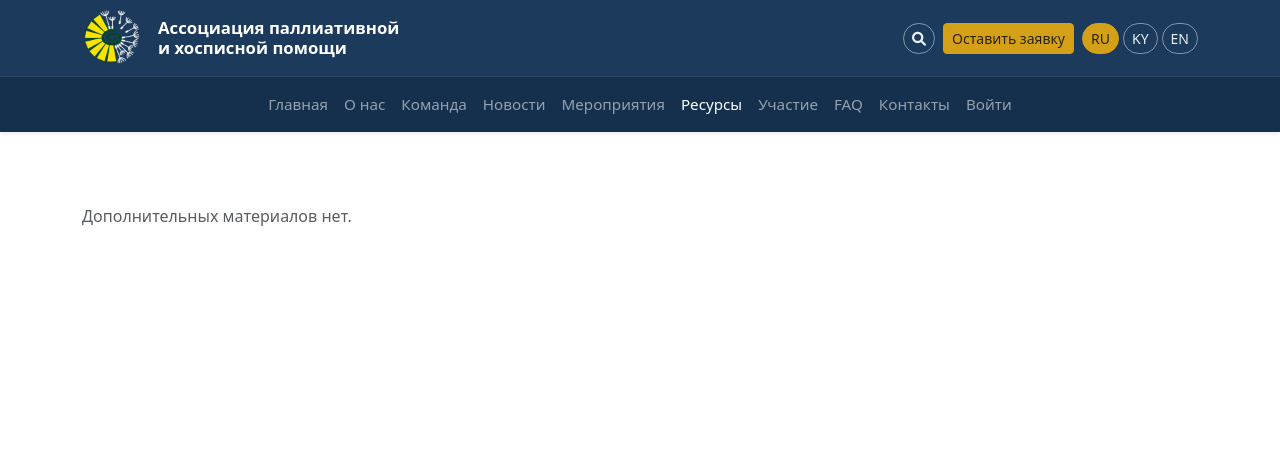
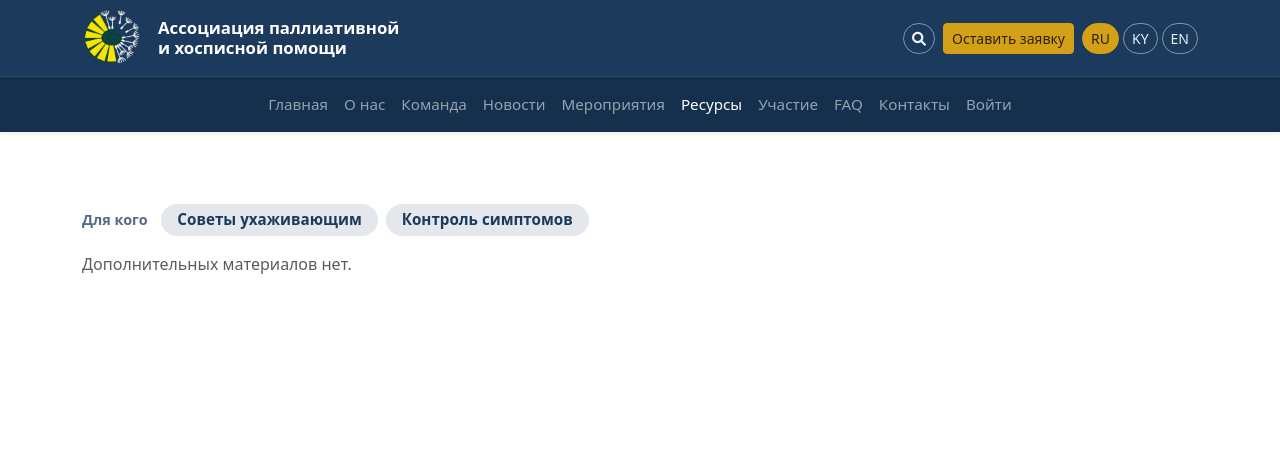
Before and after one commit to ramazantoichuev/palliativ, a Django app: page /resources/kak-kontrolirovat-bol-doma/ in a window 1280 px wide. Shown: the top 473 px of the page. Run offline with Django 5.2, Linux system fonts and the light colour scheme; data comes from the database, SQL or seed files in the repository; data that the repository does not hold is empty; parts of the project's set-up code (start-up, migrations or seed data) failed here and were passed over; some libraries are stand-ins or nearby versions.

Commit message:
Ресурсы: названия и иконки файлов, картинки и теги на странице материала
- перенести public_kind и public_name из Resource в ResourceFile, добавить public_stem
- Resource.public_images: картинки видны на странице (lazy, alt без расширения, оригинал в новой вкладке)
- строки «Для кого» и «Симптомы» с переводом на KY и EN, prefetch_related в ResourceDetailView
- стили тегов и строки файла, исправлена невидимая иконка PDF
- общие помощники тестов в resources/tests/helpers.py, тесты страницы материала
- обновлены .po и .mo

```diff
--- a/main/static/main/css/home-cards.css
+++ b/main/static/main/css/home-cards.css
@@ -433,3 +433,62 @@ a.contact-card:focus-visible {
     transition: none !important;
   }
 }
+
+
+/* Resource detail: файлы, картинки, теги */
+.resource-tags__row {
+  display: flex;
+  flex-wrap: wrap;
+  align-items: center;
+  gap: .5rem .85rem;
+  margin-bottom: .75rem;
+}
+.resource-tags__label {
+  flex: 0 0 auto;
+  font-size: .9rem;
+  font-weight: 700;
+  color: color-mix(in srgb, var(--deep-blue, #1b3a5c) 75%, var(--white, #fff));
+}
+.resource-tags__list {
+  display: flex;
+  flex-wrap: wrap;
+  gap: .5rem;
+  min-width: 0;
+  margin: 0;
+  padding: 0;
+  list-style: none;
+}
+.tag-pill {
+  display: inline-block;
+  max-width: 100%;
+  padding: .4rem 1rem;
+  border-radius: 50rem;
+  font-size: .95rem;
+  font-weight: 600;
+  line-height: 1.3;
+  color: var(--deep-blue, #1b3a5c);
+  background: color-mix(in srgb, var(--deep-blue, #1b3a5c) 12%, var(--white, #fff));
+  overflow-wrap: anywhere;
+}
+/* Симптомы — жёлтые «таблетки», как в макете */
+.tag-pill--symptom {
+  color: var(--text-on-mustard, #7a5a00);
+  background: color-mix(in srgb, var(--mustard, #d4a017) 30%, var(--white, #fff));
+}
+
+.resource-image {
+  display: block;
+  max-width: 100%;
+  height: auto;
+  border-radius: .75rem;
+}
+
+/* Строка файла: общий вид (круг иконки, фон) уже задан в проекте.
+   Здесь только то, что нужно для длинных имён и узких экранов. */
+.file-row__name {
+  min-width: 0;
+  overflow-wrap: anywhere;
+}
+.file-row__download {
+  flex: 0 0 auto;
+}
--- a/resources/models/resources.py
+++ b/resources/models/resources.py
@@ -1,5 +1,5 @@
+import os
 import re
-import os
 
 from django.conf import settings
 from django.core.validators import FileExtensionValidator
@@ -8,10 +8,10 @@ from django.urls import reverse
 from django.utils.text import slugify
 from django.utils.translation import gettext_lazy as _
 from transliterate import translit
-from resources.utils import file_kind
 
 from common.choices import ImageProcessingStatus
 from common.validators import validate_resource_file_size
+from resources.utils import file_kind
 
 
 class Resource(models.Model):
@@ -65,20 +65,6 @@ class Resource(models.Model):
     def __str__(self):
         return self.title
 
-    @property
-    def content_kinds(self):
-        """Типы содержимого для бейджей: список из 'pdf', 'image', 'video'."""
-        kinds = set()
-        for f in self.files.all():
-            public = f.public_file
-            if public:
-                kind = file_kind(public.name)
-                if kind in ("pdf", "image"):
-                    kinds.add(kind)
-        if self.videos.all():
-            kinds.add("video")
-        return [k for k in ("pdf", "image", "video") if k in kinds]
-
     def save(self, *args, **kwargs):
         if not self.slug:
             latin_title = translit(self.title, "ru", reversed=True)
@@ -95,21 +81,27 @@ class Resource(models.Model):
         return reverse("resources:resource_detail", kwargs={"slug": self.slug})
 
     @property
+    def content_kinds(self):
+        """Типы содержимого для бейджей: список из 'pdf', 'image', 'video'."""
+        kinds = set()
+        for f in self.files.all():
+            public = f.public_file
+            if public:
+                kind = file_kind(public.name)
+                if kind in ("pdf", "image"):
+                    kinds.add(kind)
+        if self.videos.all():
+            kinds.add("video")
+        return [k for k in ("pdf", "image", "video") if k in kinds]
+
+    @property
     def public_files(self):
         """Файлы, доступные посетителю (Word — только готовой PDF-версией)."""
         return [f.public_file for f in self.files.all() if f.public_file]
 
     @property
-    def public_kind(self):
-        """Тип публичного файла: 'pdf', 'image', 'other' или None, если файл скрыт."""
-        public = self.public_file
-        return file_kind(public.name) if public else None
-
-    @property
-    def public_name(self):
-        """Имя публичного файла без пути, для показа посетителю."""
-        public = self.public_file
-        return os.path.basename(public.name) if public else ""
+    def public_images(self):
+        return [f for f in self.files.all() if f.public_kind == "image"]
 
 
 class ResourceFile(models.Model):
@@ -166,6 +158,20 @@ class ResourceFile(models.Model):
             return self.converted_pdf
         return None
 
+    @property
+    def public_kind(self):
+        public = self.public_file
+        return file_kind(public.name) if public else None
+
+    @property
+    def public_name(self):
+        public = self.public_file
+        return os.path.basename(public.name) if public else ""
+
+    @property
+    def public_stem(self):
+        return os.path.splitext(self.public_name)[0]
+
 
 class ResourceVideoLink(models.Model):
     resource = models.ForeignKey(
--- a/resources/utils.py
+++ b/resources/utils.py
@@ -1,4 +1,5 @@
 import os
+
 from resources.constants import (
     RESOURCE_SUBCATEGORY_MORE_THRESHOLD,
     RESOURCE_SUBCATEGORY_VISIBLE,
--- a/resources/views.py
+++ b/resources/views.py
@@ -2,16 +2,15 @@ import logging
 import os
 import zipfile
 from io import BytesIO
+from urllib.parse import urlencode
 
 from django.http import Http404, HttpResponse
 from django.shortcuts import get_object_or_404
 from django.views import View
 from django.views.generic import DetailView, ListView
 
-from .constants import RESOURCES_PER_PAGE, RESOURCE_AUDIENCE_CHIPS_MAX
+from .constants import RESOURCE_AUDIENCE_CHIPS_MAX, RESOURCES_PER_PAGE
 from .models.resources import Resource
-
-from urllib.parse import urlencode
 from .utils import split_visible_hidden
 
 logger = logging.getLogger(__name__)
@@ -71,6 +70,9 @@ class ResourceDetailView(DetailView):
     template_name = "resources/resource_detail.html"
     context_object_name = "resource"
 
+    def get_queryset(self):
+        return super().get_queryset().prefetch_related("symptoms", "files", "videos")
+
 
 class ResourceFilesZipView(View):
     """Отдаёт все доступные посетителю файлы ресурса одним ZIP-архивом.
--- a/templates/resources/resource_detail.html
+++ b/templates/resources/resource_detail.html
@@ -4,9 +4,42 @@
 {% block meta_description %}{{ resource.description|truncatechars:160 }}{% endblock %}
 {% block content %}
     <h1 class="page-title fw-bold mb-4">{{ resource.title }}</h1>
+
+    <div class="resource-tags mb-3">
+        <div class="resource-tags__row">
+            <span class="resource-tags__label">{% translate "Для кого" %}</span>
+            <ul class="resource-tags__list">
+                <li class="tag-pill">{{ resource.get_audience_display }}</li>
+                <li class="tag-pill">{{ resource.get_subcategory_display }}</li>
+            </ul>
+        </div>
+        {% with symptoms=resource.symptoms.all %}
+        {% if symptoms %}
+        <div class="resource-tags__row resource-tags__row--symptoms">
+            <span class="resource-tags__label">{% translate "Симптомы" %}</span>
+            <ul class="resource-tags__list">
+                {% for symptom in symptoms %}<li class="tag-pill tag-pill--symptom">{{ symptom }}</li>{% endfor %}
+            </ul>
+        </div>
+        {% endif %}
+        {% endwith %}
+    </div>
+
     <p>{{ resource.description }}</p>
 
-    {% if resource.files.all %}
+    {% with public_files=resource.public_files images=resource.public_images %}
+
+    {% if images %}
+    <div class="resource-images mb-4">
+        {% for f in images %}
+            <a href="{{ f.public_file.url }}" target="_blank" rel="noopener" class="d-block mb-3">
+                <img src="{{ f.public_file.url }}" alt="{{ f.public_stem }}" loading="lazy" class="resource-image">
+            </a>
+        {% endfor %}
+    </div>
+    {% endif %}
+
+    {% if public_files %}
     <h2 class="h4 mt-4">{% translate "Файлы" %}</h2>
     <div class="mb-3">
         {% for f in resource.files.all %}
@@ -25,7 +58,7 @@
             {% endif %}
         {% endfor %}
     </div>
-    {% if resource.public_files|length > 1 %}
+    {% if public_files|length > 1 %}
     <a href="{% url 'resources:resource_download_all' resource.slug %}"
        class="btn btn-outline-primary">
         {% translate "Скачать все файлы (ZIP)" %}
@@ -52,7 +85,9 @@
     </div>
     {% endif %}
 
-    {% if not resource.files.all and not resource.videos.all %}
+    {% if not public_files and not resource.videos.all %}
     <p class="text-muted">{% translate "Дополнительных материалов нет." %}</p>
     {% endif %}
+
+    {% endwith %}
 {% endblock %}
```
Also changed, not shown: resources/tests/helpers.py (added, +52 -0 lines), resources/tests/test_utils.py (+4 -2 lines), resources/tests/test_views/test_resource_detail.py (+149 -20 lines), resources/tests/test_views/test_resource_list.py (+2 -1 lines), locale/en/LC_MESSAGES/django.po, locale/ky/LC_MESSAGES/django.po, 2 other files.
